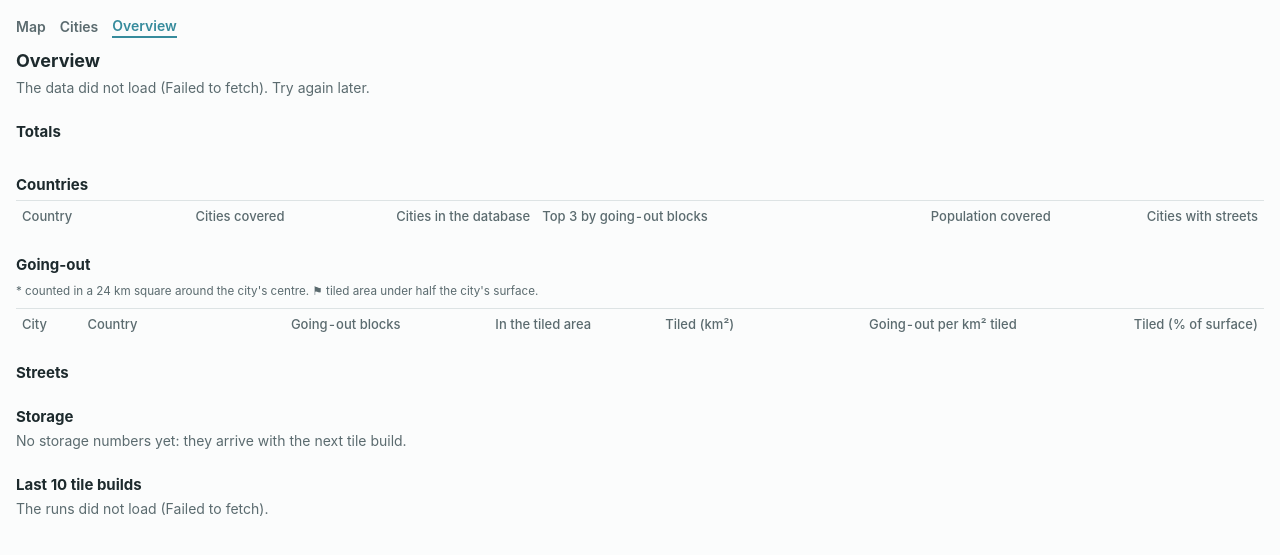
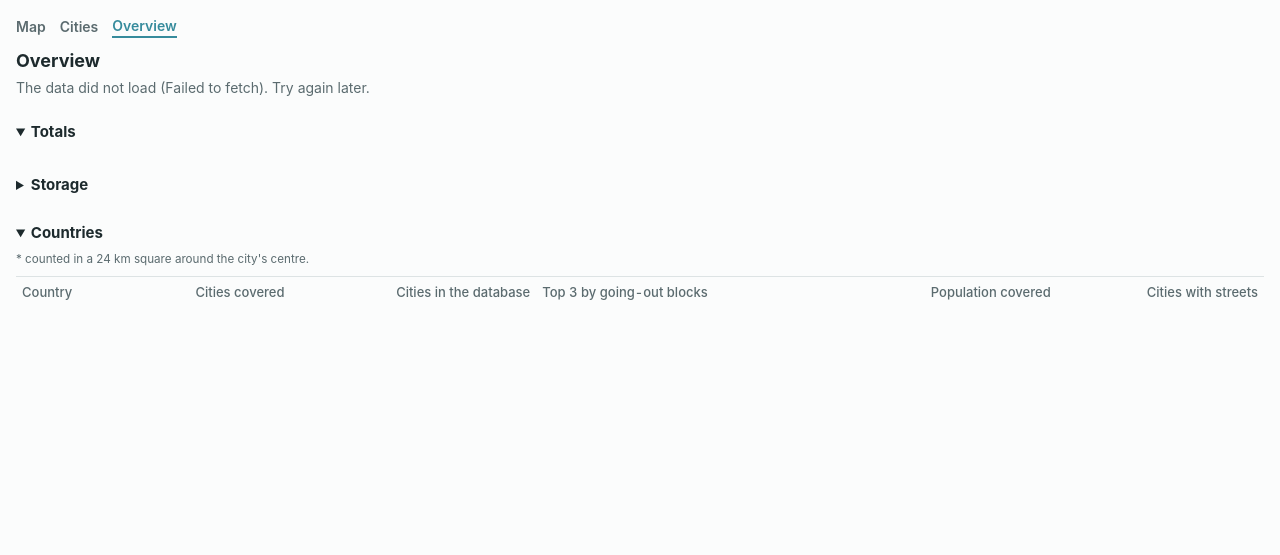
Before and after one commit to Techneb/compromise-site, a Jekyll site: the page built from overview.html, in a window 1280 px wide. Shown: the top 555 px of the page. Built offline with Jekyll 4.4.1, drawn with Linux system fonts in a browser that asks for light colours.

Commit message:
Overview: Totals, Storage, Countries only, each a toggle
Going-out, Streets and the last tile builds are gone, with the code
and the data fetches only they used. Each section folds open or shut
and remembers how this viewer left it. The going-out footnote moves to
Countries, where its asterisk still shows. No "Updated ." when the
date is missing.

Co-Authored-By: Claude Opus 5.5 <noreply@anthropic.com>
Claude-Session: https://claude.ai/code/session_013Li6T42P63zsF7rT4p3GQe

```diff
--- a/overview.html
+++ b/overview.html
@@ -11,7 +11,8 @@ layout: null
 *{box-sizing:border-box}body{margin:0;background:var(--bg);color:var(--fg);font:14px/1.45 -apple-system,system-ui,sans-serif}
 main{max-width:1400px;margin:0 auto;padding:16px}
 nav{display:flex;gap:14px;align-items:center;margin-bottom:10px}nav a{color:var(--muted);text-decoration:none;font-weight:600}nav a.on{color:var(--accent);border-bottom:2px solid var(--accent)}
-h1{font-size:18px;margin:0 0 4px}h2{font-size:15px;margin:22px 0 4px}p{margin:0 0 8px;color:var(--muted)}
+h1{font-size:18px;margin:0 0 4px}h2{font-size:15px;margin:0;display:inline}
+details{margin-top:22px}summary{cursor:pointer;margin-bottom:4px}summary:hover h2{color:var(--accent)}p{margin:0 0 8px;color:var(--muted)}
 .big{display:flex;gap:28px;flex-wrap:wrap;margin:10px 0}.big div{display:flex;flex-direction:column}.big b{font-size:22px;font-variant-numeric:tabular-nums}.big span{color:var(--muted);font-size:13px}
 table{width:100%;border-collapse:collapse;font-variant-numeric:tabular-nums;font-size:13px}
 th,td{text-align:left;padding:6px 6px;border-top:1px solid var(--line);vertical-align:top}th{color:var(--muted);font-weight:500;vertical-align:bottom;user-select:none;background:var(--bg)}
@@ -29,38 +30,28 @@ a{color:var(--accent)}small{color:var(--muted)}
 <h1>Overview</h1>
 <p id="status">Loading…</p>
 
-<h2>Totals</h2>
+<details id="sec-totals" open><summary><h2>Totals</h2></summary>
 <div class="big" id="totals"></div>
 <p id="tally"></p>
+</details>
 
-<h2>Countries</h2>
+<details id="sec-storage"><summary><h2>Storage</h2></summary>
+<div id="storage"><p>Loading…</p></div>
+</details>
+
+<details id="sec-countries" open><summary><h2>Countries</h2></summary>
+<p><small>* counted in a 24 km square around the city's centre.</small></p>
 <div class="scroll"><table><thead><tr>
 <th data-k="country">Country</th><th data-k="covered" class="n">Cities covered</th><th data-k="all" class="n">Cities in the database</th><th>Top 3 by going-out blocks</th><th data-k="population" class="n">Population covered</th><th data-k="streets" class="n">Cities with streets</th>
 </tr></thead><tbody id="countries"></tbody></table></div>
-
-<h2>Going-out</h2>
-<p><small>* counted in a 24 km square around the city's centre. ⚑ tiled area under half the city's surface.</small></p>
-<div class="scroll"><table><thead><tr>
-<th data-k="city">City</th><th data-k="country" class="hide">Country</th><th data-k="goingOut" class="n">Going-out blocks</th><th data-k="tiledOut" class="n">In the tiled area</th><th data-k="tiledKm2" class="n">Tiled (km²)</th><th data-k="perKm2" class="n">Going-out per km² tiled</th><th data-k="tiledShare" class="n">Tiled (% of surface)</th>
-</tr></thead><tbody id="going"></tbody></table></div>
-
-<h2>Streets</h2>
-<div id="streets"><p>Loading…</p></div>
-
-<h2>Storage</h2>
-<div id="storage"><p>Loading…</p></div>
-
-<h2>Last 10 tile builds</h2>
-<div class="scroll" id="runs"><p>Loading…</p></div>
+</details>
 </main>
 <script>
 const TILES='https://tiles.alephb.uk/', STATUS='https://raw.githubusercontent.com/Techneb/compromise-tiles/master/cities-status.json';
-const REPO='Techneb/compromise-tiles', API='https://api.github.com/repos/'+REPO+'/actions/';
 const get=u=>fetch(u+'?v='+Date.now(),{cache:'no-store'}).then(r=>{if(!r.ok)throw new Error(r.status);return r.json();});
 const $=id=>document.getElementById(id), fmt=n=>n==null?'':Number(n).toLocaleString(), pct=x=>x==null?'':(x<0.1?(100*x).toFixed(1):Math.round(100*x))+' %';
 const esc=s=>String(s==null?'':s).replace(/[&<>"]/g,c=>({'&':'&amp;','<':'&lt;','>':'&gt;','"':'&quot;'}[c]));
 const size=b=>b==null?'':b>=1e9?(b/1e9).toFixed(2)+' GB':b>=1e6?(b/1e6).toFixed(1)+' MB':(b/1e3).toFixed(0)+' kB';
-const dur=s=>{if(s==null||isNaN(s))return '';s=Math.round(s);if(s<60)return s+' s';const m=Math.round(s/60);return m<60?m+' min':Math.floor(m/60)+' h '+String(m%60).padStart(2,'0')+' min';};
 const day=t=>t?new Date(t).toLocaleDateString(undefined,{year:'numeric',month:'short',day:'numeric'}):'';
 // A sortable table: headers with data-k sort, a second click flips; text columns start ascending.
 const sortable=(tbody,state,draw)=>tbody.closest('table').querySelectorAll('th[data-k]').forEach(th=>th.onclick=()=>{const k=th.dataset.k;
@@ -91,9 +86,7 @@ Promise.all([status,coverage,counts,cities,stats]).then(([s,feed,cnts,tiled,st])
     if(rank===1&&wholeByNumbers(c,areas.reduce((t,a)=>t+(a.km2||0),0),k))rank=2;
     const g=!k?{goingOut:c.goingOut,sq:!!c.extent&&!/^(municipality|commune)$/.test(c.extent)}
       :k.extent==='tiled box'?{goingOut:k.goingOutCellsWide,sq:true}:{goingOut:k.goingOutCells,sq:!/^(municipality|commune)$/.test(k.extent)};
-    const tiledKm2=areas.reduce((t,a)=>t+(a.tiled||0)*cellKm2((a.box[0]+a.box[2])/2),0), tiledOut=areas.reduce((t,a)=>t+(a.goingOut||0),0);
-    return Object.assign({},c,g,{rank,areas,tiledKm2:rank?tiledKm2:null,tiledOut:rank?tiledOut:null,perKm2:rank&&tiledKm2?tiledOut/tiledKm2:null,
-      tiledShare:rank&&c.cityAreaKm2?Math.min(1,tiledKm2/c.cityAreaKm2):null,streets:streetNames.has(c.city)});});
+    return Object.assign({},c,g,{rank,streets:streetNames.has(c.city)});});
   const covered=rows.filter(r=>r.rank);
 
   // ---- 1. totals, and the status breakdown in cities.html's words
@@ -120,26 +113,11 @@ Promise.all([status,coverage,counts,cities,stats]).then(([s,feed,cnts,tiled,st])
   $('countries').onclick=e=>{const tr=e.target.closest('tr.c');if(!tr||e.target.closest('a'))return;const k=tr.dataset.c;open.has(k)?open.delete(k):open.add(k);drawCountries();};
   sortable($('countries'),cState,drawCountries); drawCountries();
 
-  // ---- 3. going-out: the count, and per km² of tiled area; ⚑ where the tiled area is under half the city's surface
-  const gState={key:'goingOut',asc:false};
-  const drawGoing=()=>{sortRows(covered,gState);marks($('going'),gState);
-    $('going').innerHTML=covered.map(r=>'<tr><td><a href="coverage.html#'+encodeURIComponent(r.city)+'">'+esc(r.city)+'</a>'+(r.tiledShare!=null&&r.tiledShare<0.5?' <span title="tiled area under half the city\'s surface">⚑</span>':'')+'</td><td class="hide">'+esc(r.country)+'</td><td class="n">'+outCell(r)
-      +'</td><td class="n">'+fmt(r.tiledOut)+'</td><td class="n">'+(r.tiledKm2?Math.round(r.tiledKm2).toLocaleString():'')+'</td><td class="n">'+(r.perKm2==null?'':r.perKm2.toFixed(1))+'</td><td class="n">'+pct(r.tiledShare)+'</td></tr>').join('');};
-  sortable($('going'),gState,drawGoing); drawGoing();
+  const upd=[s.updated,feed.updated].filter(Boolean).sort().pop();
+  $('status').textContent=upd?'Updated '+upd.slice(0,10)+'.':'';
+}).catch(err=>{$('status').textContent='The data did not load ('+err.message+'). Try again later.';});
 
-  // ---- 4. streets: cities.json's "streets": true, with stats.json's size and build time
-  const sc=rows.filter(r=>r.streets);
-  if(!sc.length){$('streets').innerHTML='<p>No city has streets yet.</p>';}
-  else{const sz=c=>{const v=st&&st.streets&&st.streets[c];return v?Object.values(v).reduce((t,x)=>t+x.bytes,0):null;}, b=c=>(st&&st.builds&&st.builds[c])||{};
-    const lastBuilt=r=>b(r.city).date||r.areas.map(a=>a.lastBuilt).filter(Boolean).sort().pop()||'';
-    $('streets').innerHTML='<div class="scroll"><table><thead><tr><th>City</th><th class="hide">Country</th><th class="n">Size</th><th class="n">Build time</th><th class="n">Built</th></tr></thead><tbody>'
-      +sc.sort((a,b2)=>a.city.localeCompare(b2.city)).map(r=>{const layers=st&&st.streets&&st.streets[r.city];
-        return '<tr><td>'+esc(r.city)+'</td><td class="hide">'+esc(r.country)+'</td><td class="n"'+(layers?' title="'+esc(Object.entries(layers).map(([l,v])=>l+' '+size(v.bytes)).join(', '))+'"':'')+'>'+size(sz(r.city))
-          +'</td><td class="n">'+dur(b(r.city).seconds)+'</td><td class="n">'+day(lastBuilt(r))+'</td></tr>';}).join('')+'</tbody></table></div>';}
-  $('status').textContent='Updated '+([s.updated,feed.updated].filter(Boolean).sort().pop()||'').slice(0,10)+'.';
-}).catch(err=>{$('status').textContent='The data did not load ('+err.message+'). Try again later.';$('streets').innerHTML='';});
-
-// ---- 5. storage per layer against R2's free 10 GB
+// ---- 3. storage per layer against R2's free 10 GB
 stats.then(st=>{
   if(!st||!st.layers){$('storage').innerHTML='<p>No storage numbers yet: they arrive with the next tile build.</p>';return;}
   const free=st.freeBytes||1e10, list=Object.entries(st.layers).sort((a,b)=>b[1].bytes-a[1].bytes);
@@ -151,26 +129,4 @@ stats.then(st=>{
     +list.map(([l,v])=>'<tr><td>'+esc(l)+'</td><td class="n">'+size(v.bytes)+'</td><td class="n">'+fmt(v.objects)+'</td><td class="n">'+pct(v.bytes/free)+'</td><td>'+bar(v.bytes/free)+'</td></tr>').join('')+'</tbody></table></div>';
 });
 
-// ---- 6. the last 10 runs of tiles.yml, from GitHub's public API (60 requests an hour per visitor): kept in sessionStorage,
-// the list for 10 minutes, a finished run's jobs for the session.
-const cache={get:(k,ttl)=>{try{const v=JSON.parse(sessionStorage.getItem(k));return v&&(!ttl||Date.now()-v.t<ttl)?v.d:null;}catch(e){return null;}},
-  stale:k=>{try{const v=JSON.parse(sessionStorage.getItem(k));return v?v.d:null;}catch(e){return null;}},
-  set:(k,d)=>{try{sessionStorage.setItem(k,JSON.stringify({t:Date.now(),d}));}catch(e){}}};
-const gh=u=>fetch(u,{headers:{Accept:'application/vnd.github+json'}}).then(r=>{if(!r.ok)throw new Error(r.status===403||r.status===429?'GitHub limit reached, try again within the hour':r.status);return r.json();});
-const jobsOf=async run=>{const k='ov:jobs:'+run.id, hit=cache.get(k);if(hit)return hit;
-  let jobs=[];for(let p=1;;p++){const j=await gh(API+'runs/'+run.id+'/jobs?per_page=100&page='+p);jobs=jobs.concat(j.jobs);if(j.jobs.length<100)break;}
-  const d=jobs.map(j=>({name:j.name,conclusion:j.conclusion,url:j.html_url}));if(run.status==='completed')cache.set(k,d);return d;};
-(async()=>{
-  let runs=cache.get('ov:runs',6e5);
-  try{if(!runs){runs=(await gh(API+'workflows/tiles.yml/runs?per_page=10')).workflow_runs.map(r=>({id:r.id,url:r.html_url,status:r.status,conclusion:r.conclusion,
-    started:r.run_started_at||r.created_at,updated:r.updated_at}));cache.set('ov:runs',runs);}}
-  catch(e){runs=cache.stale('ov:runs');if(!runs){$('runs').innerHTML='<p>The runs did not load ('+esc(e.message)+').</p>';return;}}
-  const jobs=await Promise.all(runs.map(r=>jobsOf(r).catch(()=>null)));
-  const result=r=>r.status!=='completed'?'<span class="tag part">'+esc(r.status.replace('_',' '))+'</span>':'<span class="tag '+(r.conclusion==='success'?'ok':r.conclusion==='failure'?'bad':'')+'">'+esc(r.conclusion)+'</span>';
-  $('runs').innerHTML='<table><thead><tr><th>Date</th><th class="n">Cities</th><th class="n">Duration</th><th>Result</th><th>Failed jobs</th></tr></thead><tbody>'
-    +runs.map((r,i)=>{const j=jobs[i], cities=j&&j.filter(x=>/^build \(/.test(x.name)).length, failed=j?j.filter(x=>['failure','timed_out','cancelled'].includes(x.conclusion)):null;
-      return '<tr><td><a href="'+esc(r.url)+'">'+new Date(r.started).toLocaleString(undefined,{year:'numeric',month:'short',day:'numeric',hour:'2-digit',minute:'2-digit'})+'</a></td><td class="n">'+(j?fmt(cities):'')+'</td><td class="n">'
-        +(r.status==='completed'?dur((Date.parse(r.updated)-Date.parse(r.started))/1e3):'')+'</td><td>'+result(r)+'</td><td>'
-        +(failed==null?'<small>not loaded</small>':failed.map(x=>'<a href="'+esc(x.url)+'">'+esc(x.name.replace(/^build \((.*)\)$/,'$1'))+'</a>'+(x.conclusion==='failure'?'':' <small>('+esc(x.conclusion.replace('_',' '))+')</small>')).join(', '))+'</td></tr>';}).join('')+'</tbody></table>';
-})();
 </script></body></html>
```
Also changed, not shown: other parts of overview.html (+6 -2 lines).
